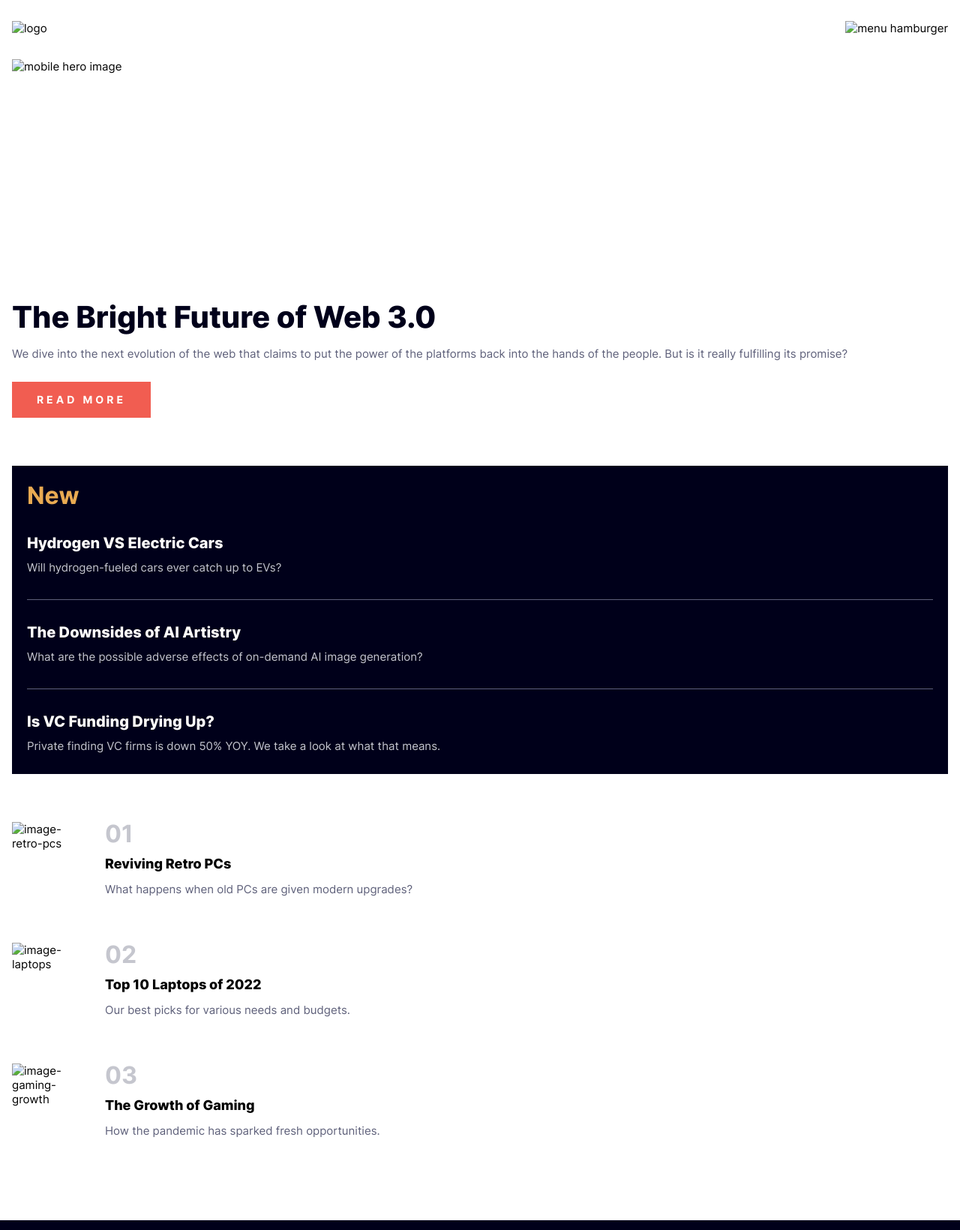
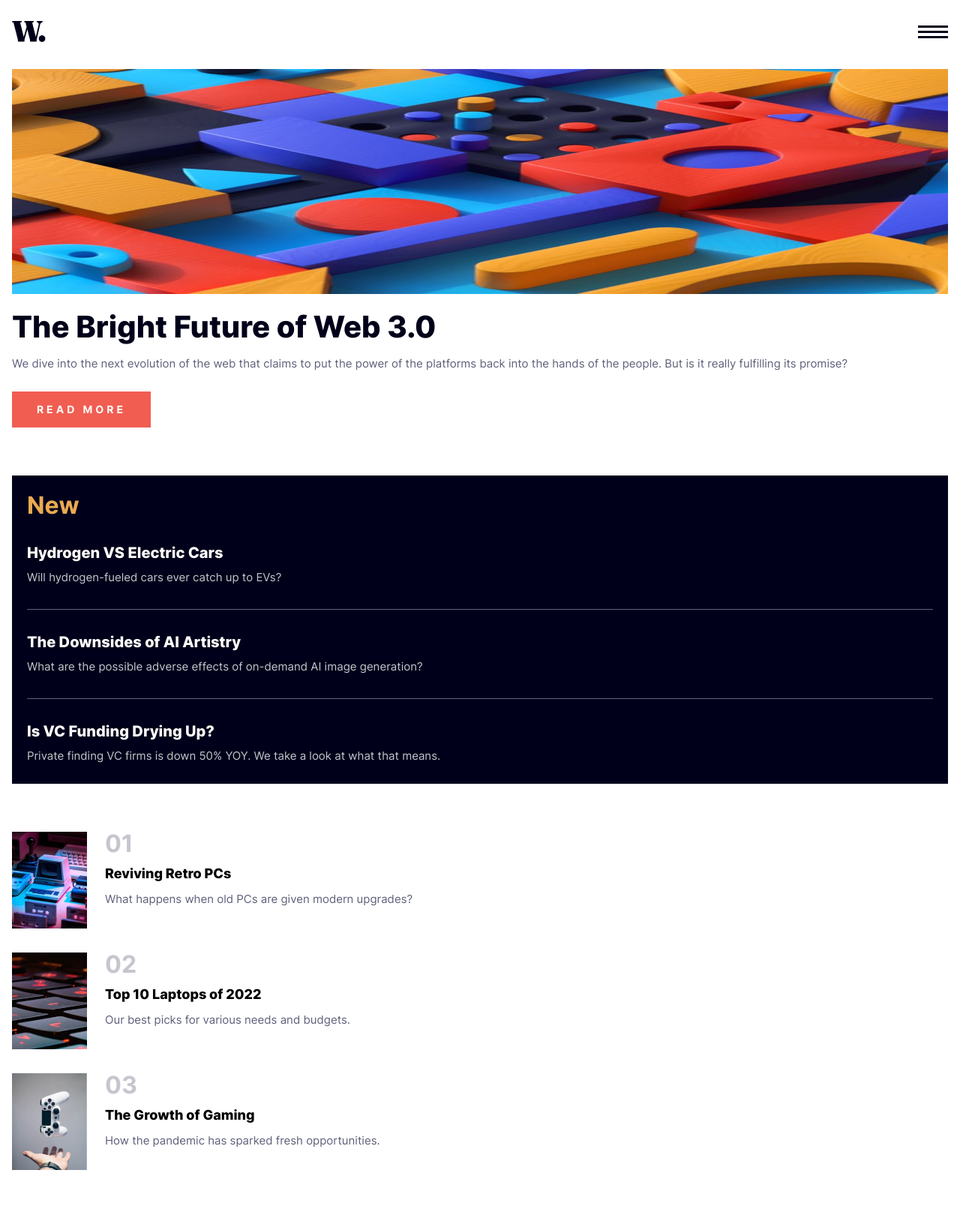
Before and after one commit to AidanRJ1/Frontend-Mentor-News-Homepage, a plain HTML site: page index.html in a window 1280 px wide. Shown: the whole page at 75% size. Drawn offline with Linux system fonts and the light colour scheme; the site is published under a folder, as on GitHub Pages, so addresses that start at the root find nothing.

Commit message:
image 404 fix

```diff
--- a/index.html
+++ b/index.html
@@ -12,7 +12,7 @@
   <div class="mobileNav_open">
     <div class="mobileNav_opacity"></div>
     <div class="mobileNav__content">
-      <img class="mobileNav__img" src="/assets/images/icon-menu-close.svg" alt="menu close">
+      <img class="mobileNav__img" src="./assets/images/icon-menu-close.svg" alt="menu close">
       <ul class="mobileNav__list">
         <li class="mobileNav__item"><a href="/">Home</a></li>
         <li class="mobileNav__item"><a href="/">New</a></li>
@@ -25,10 +25,10 @@
   <div class="pageContainer">
     <nav class="nav">
       <div class="logo">
-        <img class="logo__img" src="/assets/images/logo.svg" alt="logo">
+        <img class="logo__img" src="./assets/images/logo.svg" alt="logo">
       </div>
       <div class="mobileNav_closed">
-        <img class="mobileNav__img" src="/assets/images/icon-menu.svg" alt="menu hamburger" onclick="handleToggle">
+        <img class="mobileNav__img" src="./assets/images/icon-menu.svg" alt="menu hamburger" onclick="handleToggle">
       </div>
       <div class="desktopNav">
         <ul class="desktopNav__list">
@@ -42,8 +42,8 @@
     </nav>
     <section class="hero">
       <div class="hero__main">
-        <img src="/assets/images/image-web-3-mobile.jpg" alt="mobile hero image" class="hero__img mobile">
-        <img src="/assets/images/image-web-3-desktop.jpg" alt="desktop hero image" class="hero__img desktop">
+        <img src="./assets/images/image-web-3-mobile.jpg" alt="mobile hero image" class="hero__img mobile">
+        <img src="./assets/images/image-web-3-desktop.jpg" alt="desktop hero image" class="hero__img desktop">
         <h1 class="hero__title">The Bright Future of Web 3.0</h1>
         <div class="hero__content">
           <p class="hero__content-description">
@@ -70,7 +70,7 @@
     </section>
     <section class="top">
       <div class="top__article">
-        <img src="/assets/images/image-retro-pcs.jpg" alt="image-retro-pcs" class="top__article-img">
+        <img src="./assets/images/image-retro-pcs.jpg" alt="image-retro-pcs" class="top__article-img">
         <div class="top__article-content">
           <h2 class="top__article-num">01</h2>
           <h3 class="top__article-title">Reviving Retro PCs</h3>
@@ -78,7 +78,7 @@
         </div>
       </div>
       <div class="top__article">
-        <img src="/assets/images/image-top-laptops.jpg" alt="image-laptops" class="top__article-img">
+        <img src="./assets/images/image-top-laptops.jpg" alt="image-laptops" class="top__article-img">
         <div class="top__article-content">
           <h2 class="top__article-num">02</h2>
           <h3 class="top__article-title">Top 10 Laptops of 2022</h3>
@@ -86,7 +86,7 @@
         </div>
       </div>
       <div class="top__article">
-        <img src="/assets/images/image-gaming-growth.jpg" alt="image-gaming-growth" class="top__article-img">
+        <img src="./assets/images/image-gaming-growth.jpg" alt="image-gaming-growth" class="top__article-img">
         <div class="top__article-content">
           <h2 class="top__article-num">03</h2>
           <h3 class="top__article-title">The Growth of Gaming</h3>
```
